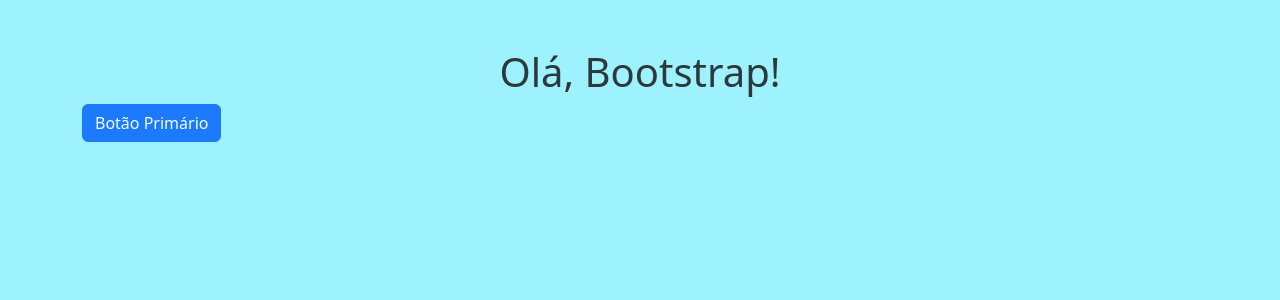
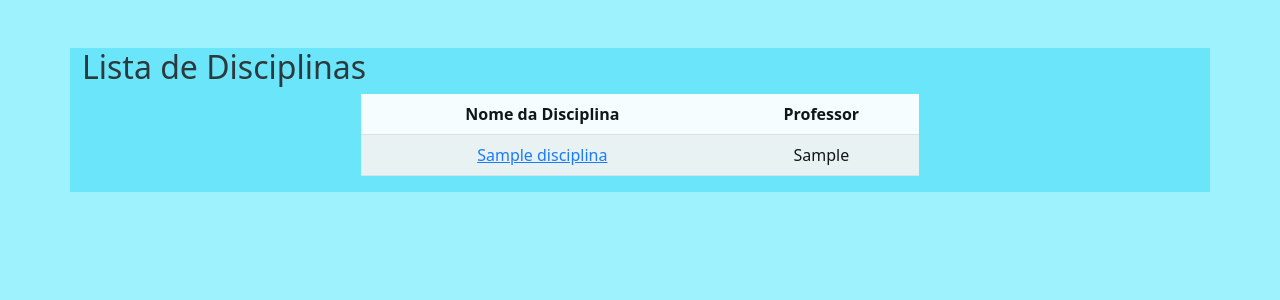
Before and after one commit to Luizbernardi/WebFeedback, a Django app: page /disciplinas in a window 1280 px wide. Shown: the part 56-356 px from the top of the page. Run offline with Django 5.2, Linux system fonts and the light colour scheme; a user stored in the database is signed in; tables that the repository leaves empty hold one stand-in row (values such as "Sample post").

Commit message:
criando estilização e exibição dos dados na página lista-disciplina

```diff
--- a/feedback/templates/pages/lista-disciplina.html
+++ b/feedback/templates/pages/lista-disciplina.html
@@ -1,7 +1,30 @@
 {% extends 'pages/includes/base.html' %} {% block title %} Home {% endblock %}
 {% block content %} {% include 'pages/includes/navbar.html' %}
-<div class="container mt-5">
-  <h1 class="text-center">Olá, Bootstrap!</h1>
-  <button class="btn btn-primary">Botão Primário</button>
+<div class="container mt-5" style="background-color: #65e4fa">
+  <div class="d-flex justify-content-between">
+    <h2 class="text-center justify-content-center">Lista de Disciplinas</h2>
+  </div>
+  <div class="d-flex justify-content-center">
+    <table class="table table-striped w-50">
+      <thead>
+        <tr>
+          <th class="text-center">Nome da Disciplina</th>
+          <th class="text-center">Professor</th>
+        </tr>
+      </thead>
+      <tbody>
+        {% for disciplina in disciplinas %}
+        <tr>
+          <td class="text-center">
+            <a href="{% url 'detalhe' disciplina.id %}"
+              >{{ disciplina.nome }}</a
+            >
+          </td>
+          <td class="text-center">{{ disciplina.professor }}</td>
+        </tr>
+        {% endfor %}
+      </tbody>
+    </table>
+  </div>
 </div>
 {% endblock %}
```
